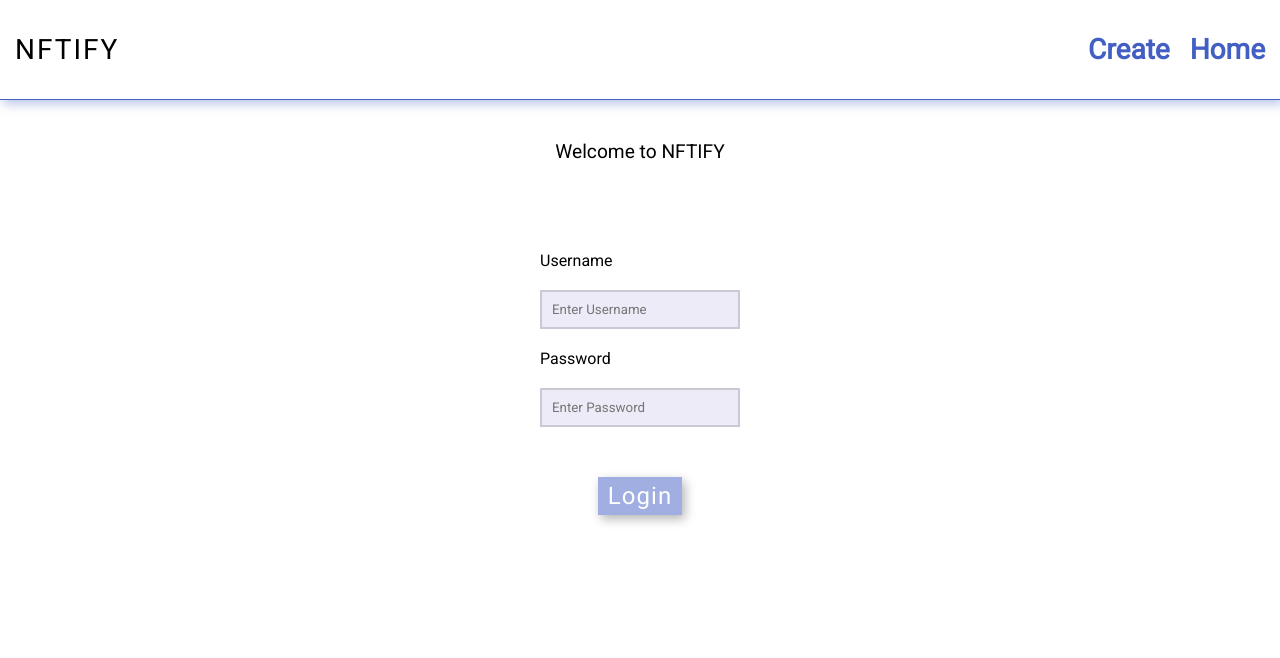
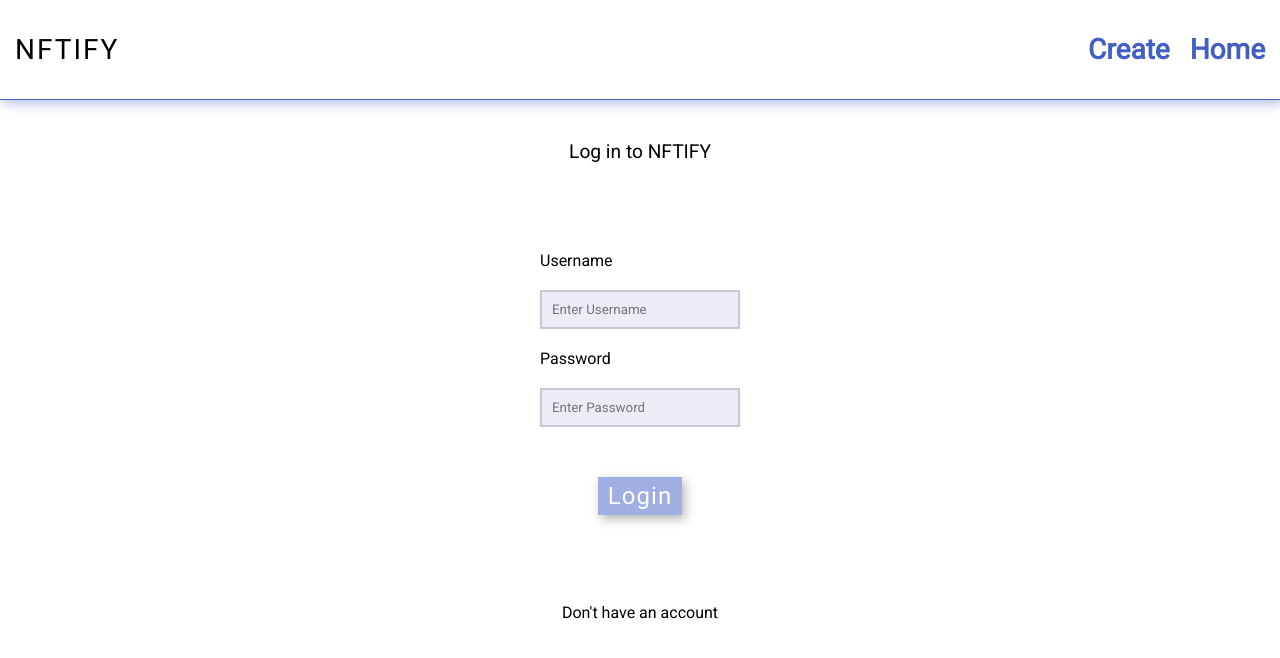
Before and after one commit to bboyruso/nfty-front, a React (Vite) app: page /login in a window 1280 px wide. Shown: the top 658 px of the page. Built offline with nearby package versions, Linux system fonts and the light colour scheme; no server answers.

Commit message:
Refactor tests

```diff
--- a/src/mocks/userMocks.ts
+++ b/src/mocks/userMocks.ts
@@ -7,9 +7,9 @@ export const emptyUserStateMock: UserStateStructure = {
   isLogged: false,
 };
 
-export const loggedUserStateMock: UserStateStructure = {
+export const loggedUserStateMock = {
   id: "1234",
-  name: "Admin",
+  userName: "Admin",
   token: "this is mock token",
   isLogged: true,
 };
--- a/src/pages/LoginPage/LoginPage.tsx
+++ b/src/pages/LoginPage/LoginPage.tsx
@@ -29,8 +29,9 @@ const LoginPage = (): React.ReactElement => {
 
   return (
     <LoginPageStyled>
-      <h1>Welcome to NFTIFY</h1>
+      <h1>Log in to NFTIFY</h1>
       <LoginForm onLoginFormSubmit={handleLoginFormSubmit} />
+      <h2>{"Don't have an account"}</h2>
     </LoginPageStyled>
   );
 };
--- a/src/types.ts
+++ b/src/types.ts
@@ -28,7 +28,7 @@ export interface NftsSliceState {
 
 export interface UserStateStructure {
   id: string;
-  name: string;
+  name?: string;
   token: string;
   isLogged: boolean;
 }
```
Also changed, not shown: 1 other file (tests, documents, lock files or other folders).
